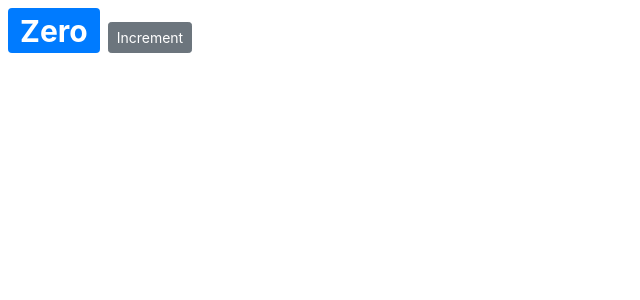
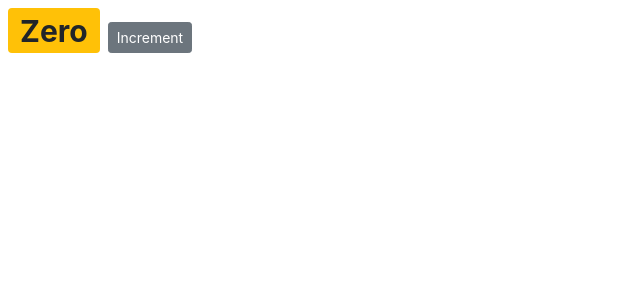
Before and after one commit to Leshan21/react_2025, a React (Create React App) app: page / in a window 1280 px wide. Shown: the top 300 px of the page, without its empty margins (0-640 px from the left). Built offline with nearby package versions, Linux system fonts and the light colour scheme.

Commit message:
simple function for change badge

```diff
--- a/src/components/counter.jsx
+++ b/src/components/counter.jsx
@@ -6,7 +6,7 @@ function counter() {
 
     };
 
-
+  let classes = getBadgeClasses();
 
   const formatCount = () => {
     return obj.count === 0 ? "Zero" : obj.count;
@@ -18,10 +18,20 @@ function counter() {
         fontSize: 30,
         fontWeight: 'bold',
 
-      }} className='badge badge-primary m-2'>{formatCount()}</span>
+      }} className={classes}>{formatCount()}</span>
       <button className='btn btn-secondary btn-sm'>Increment</button>
     </div>
   )
+
+    function getBadgeClasses() {
+        let classes = "badge m-2";
+        if (obj.count === 0) {
+            classes += " bg-warning";
+        } else {
+            classes += " bg-primary";
+        }
+        return classes;
+    }
 }
 
 export default counter
```
